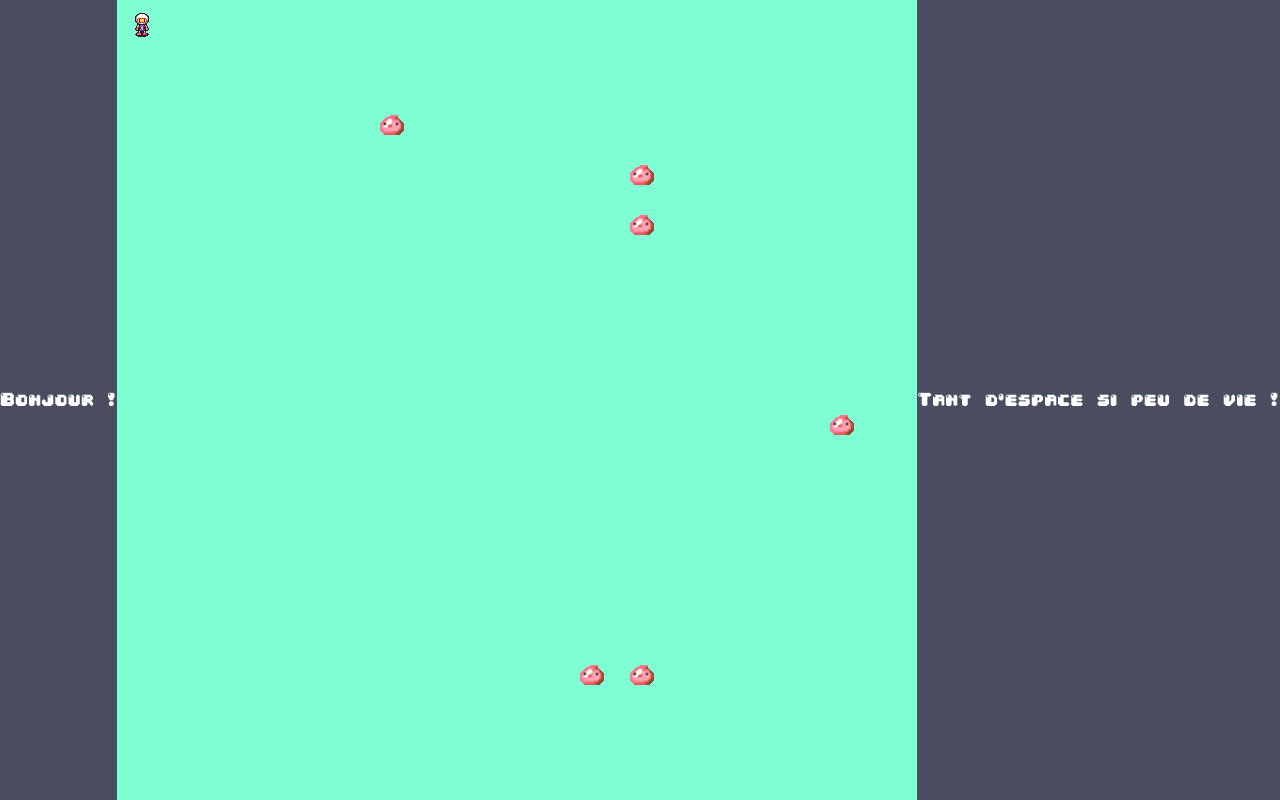
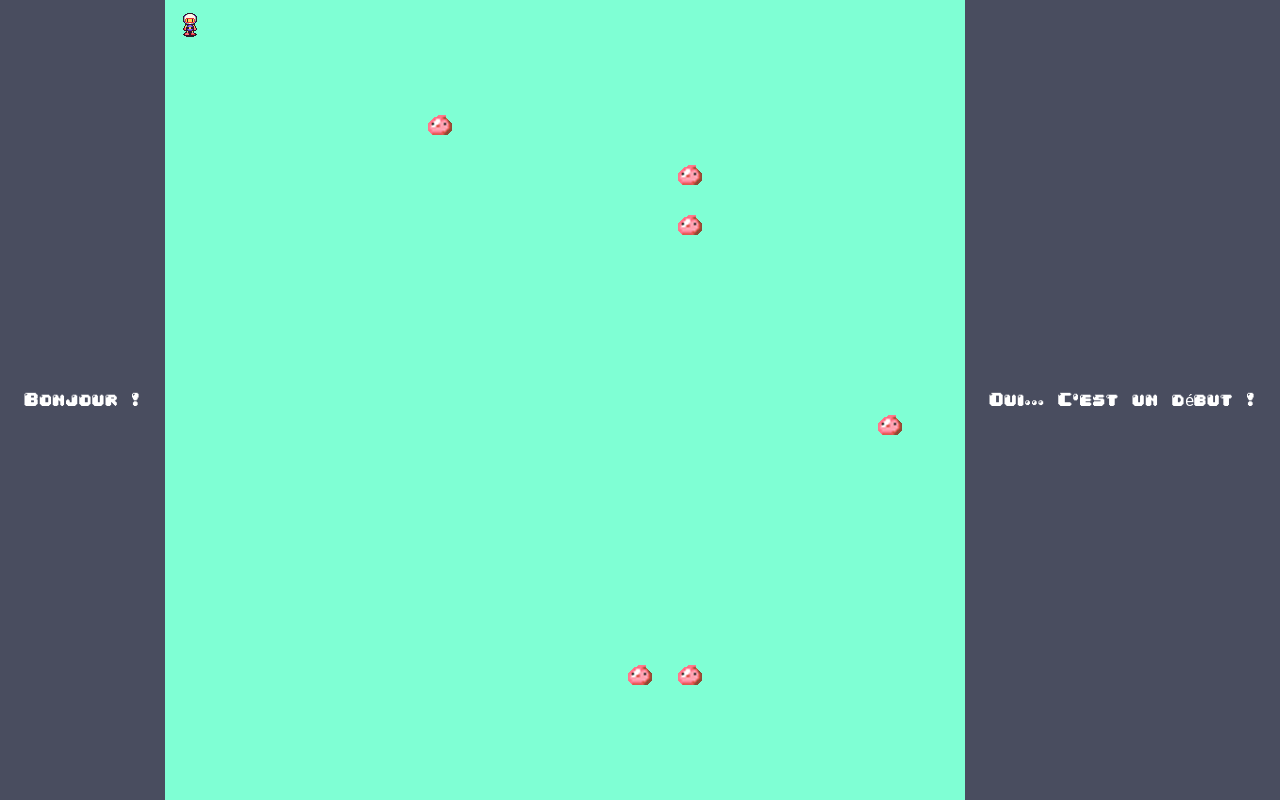
Before and after one commit to jcalise6891/Bomberman-JS, a plain HTML site: page index.html in a window 1280 px wide. Drawn offline with Linux system fonts and the light colour scheme.

```diff
--- a/index.html
+++ b/index.html
@@ -34,7 +34,7 @@
         </div>
 
         <div class="playerStatus">
-            <p>Tant d'espace si peu de vie !</p>
+            <p>Oui... C'est un début !</p>
         </div>
     </div>
 
```
